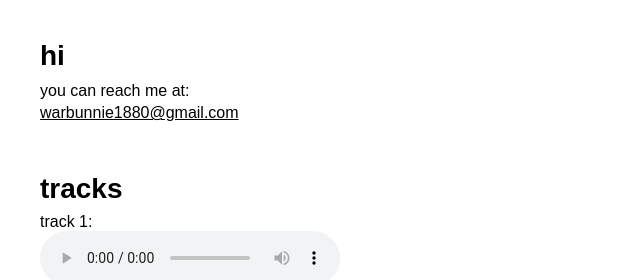
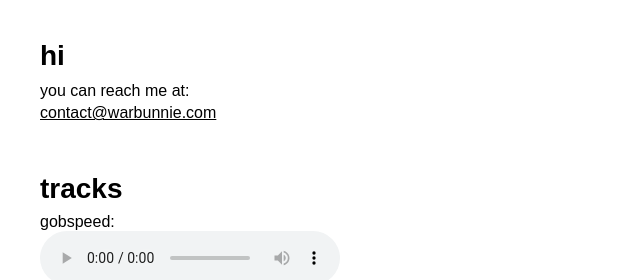
Before and after one commit to warbunnie/personal-website, a plain HTML site: page index.html in a window 1280 px wide. Shown: the top 280 px of the page, without its empty margins (0-640 px from the left). Drawn offline with Linux system fonts and the light colour scheme.

Commit message:
Update index.html

```diff
--- a/index.html
+++ b/index.html
@@ -58,12 +58,12 @@
   <body>
     <div class="sidebar">
       <h1>hi</h1>
-        <p>you can reach me at: <a href="mailto:warbunnie1880@gmail.com">warbunnie1880@gmail.com</a></p>
+        <p>you can reach me at: <a href="mailto:contact@warbunnie.com">contact@warbunnie.com</a></p>
 
     <div style="height: 40px;"></div>
 
       <h1>tracks</h1>
-        <p1>track 1:</p1>
+        <p1>gobspeed:</p1>
           <audio controls>
             <source src="gobspeed.mp3" type="audio/mpeg">
           </audio>
```
